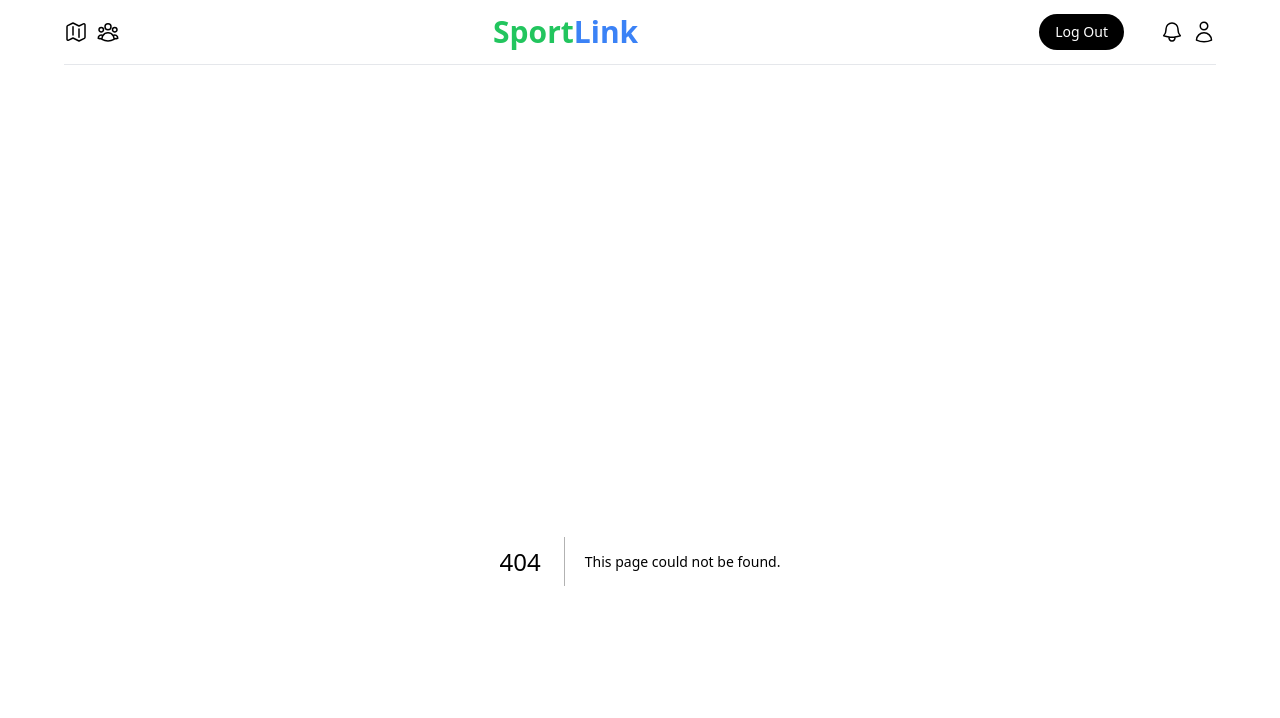
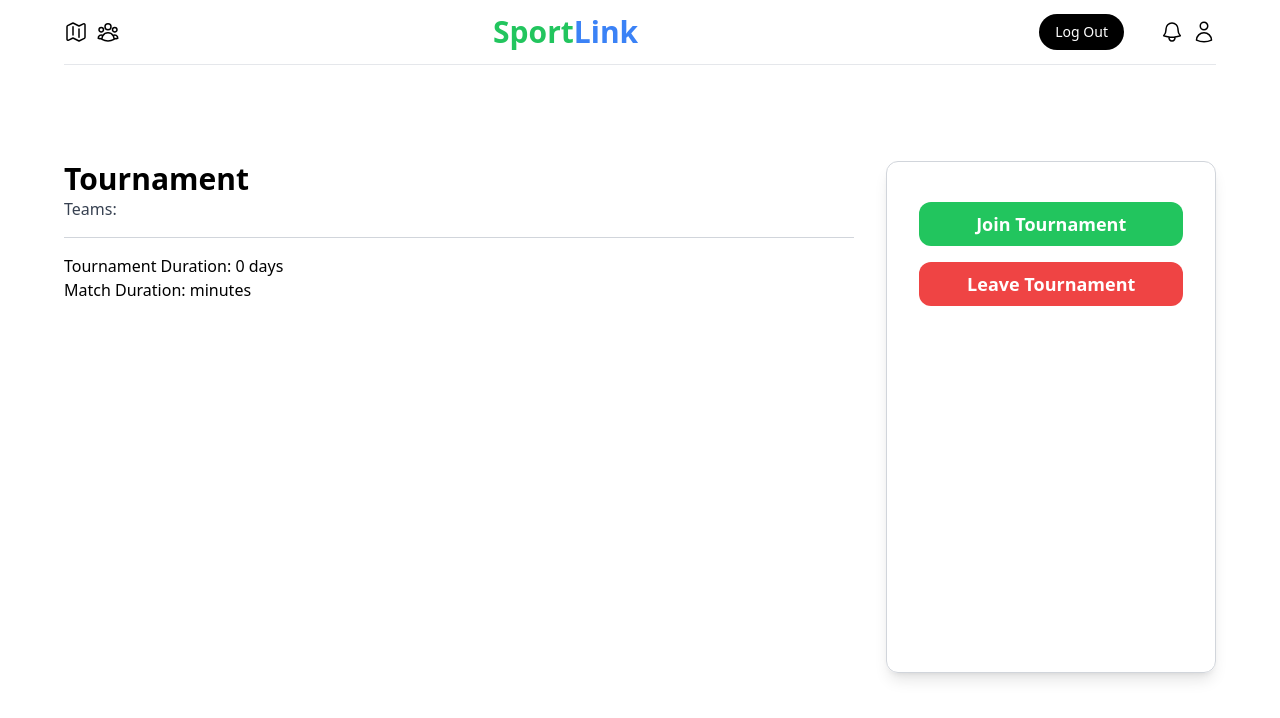
Before and after one commit to Arty5654/SportLink, a Next.js app in the folder web/: page /teams_and_tourneys/tourneyDetails in a window 1280 px wide. Before the commit this address had no page. Shown: the top 718 px of the page. Built offline with nearby package versions, Linux system fonts and the light colour scheme.

Commit message:
Tourny page update

```diff
--- a/web/app/notifs/page.js
+++ b/web/app/notifs/page.js
@@ -155,7 +155,7 @@ const NotifsPage = () => {
           "email": curr_email
         })
         setReportNotifications([]);
-        setFriendRequests([]);
+        //setFriendRequests([]);
         console.log("Notifications cleared");
       } catch (error) {
         alert("Can not clear notifcations with pending friend requests!");
--- /dev/null
+++ b/web/app/teams_and_tourneys/tourneyDetails/page.js
@@ -0,0 +1,94 @@
+"use client";
+import React, { useEffect, useState } from "react";
+import axios from "axios";
+import User from "@app/User";
+
+const TournamentDetails = () => {
+  const [user, setUser] = useState(new User());
+  const [tournament, setTournament] = useState({
+    sport: "",
+    teamCount: "",
+    duration: 0,
+    matchDuration: ""
+  });
+
+  useEffect(() => {
+    // Set the current user from session storage
+    const currentUser = JSON.parse(sessionStorage.getItem("user"));
+    setUser(currentUser);
+  }, []);
+
+  useEffect(() => {
+    // Manually parse the URL to get the tournament ID
+    const urlParams = new URLSearchParams(window.location.search);
+    const tournamentId = urlParams.get('id');
+
+    if (tournamentId) {
+      const fetchTournamentDetails = async () => {
+        try {
+          const detailsResponse = await axios.get(`http://localhost:5000/get_tournament_details?id=${tournamentId}`);
+          setTournament({
+            sport: detailsResponse.data.sport,
+            teamCount: detailsResponse.data.teamCount,
+            duration: detailsResponse.data.duration,
+            matchDuration: detailsResponse.data.matchDuration
+          });
+        } catch (error) {
+          console.error('Error fetching tournament data:', error);
+        }
+      };
+
+      fetchTournamentDetails();
+    }
+  }, []);
+
+  const handleJoinTournament = () => {
+    alert("Join Tournament logic here");
+  };
+
+  const handleLeaveTournament = () => {
+    alert("Leave Tournament logic here");
+  };
+
+  return (
+    <div className="w-full flex gap-8">
+      {/* Tournament Details Section */}
+      <div className="w-4/5">
+        <div className="flex items-end justify-between">
+          <h1 className="text-3xl font-semibold">{tournament.sport} Tournament</h1>
+        </div>
+
+        <p className="text-gray-700 font-base border-b border-gray-300 pb-4">
+          Teams: {tournament.teamCount}
+        </p>
+
+        <p className="pt-4">
+          Tournament Duration: {tournament.duration} days
+        </p>
+        <p>
+          Match Duration: {tournament.matchDuration} minutes
+        </p>
+      </div>
+
+      {/* Actions Section */}
+      <div className="w-1/3 border border-gray-300 rounded-xl h-128 shadow-lg">
+        <div className="py-10 px-8">
+          <button
+            onClick={handleJoinTournament}
+            className="w-full bg-green-500 hover:ease-in duration-100 text-white font-semibold text-lg rounded-xl py-2 mb-4"
+          >
+            Join Tournament
+          </button>
+          <button
+            onClick={handleLeaveTournament}
+            className="w-full bg-red-500 text-white font-semibold text-lg rounded-xl py-2 mb-4"
+          >
+            Leave Tournament
+          </button>
+        </div>
+      </div>
+    </div>
+  );
+};
+
+export default TournamentDetails;
--- a/web/app/teams_and_tourneys/tourneys/page.js
+++ b/web/app/teams_and_tourneys/tourneys/page.js
@@ -1,10 +1,14 @@
 "use client";
 import React, { useEffect, useState } from 'react';
 import axios from 'axios';
+import { useRouter } from "next/navigation";
 
 const TournamentCard = ({ tournament }) => {
+    const router = useRouter();
     const handleTournamentClick = () => {
         // Navigate to the tournament detail page or handle click
+        router.push(`/teams_and_tourneys/tourneyDetails?id=${tournament._id}`);
+        console.log("ID:", tournament._id);
     };
 
     return (
```
Also changed, not shown: 2 other files (tests, documents, lock files or other folders).
